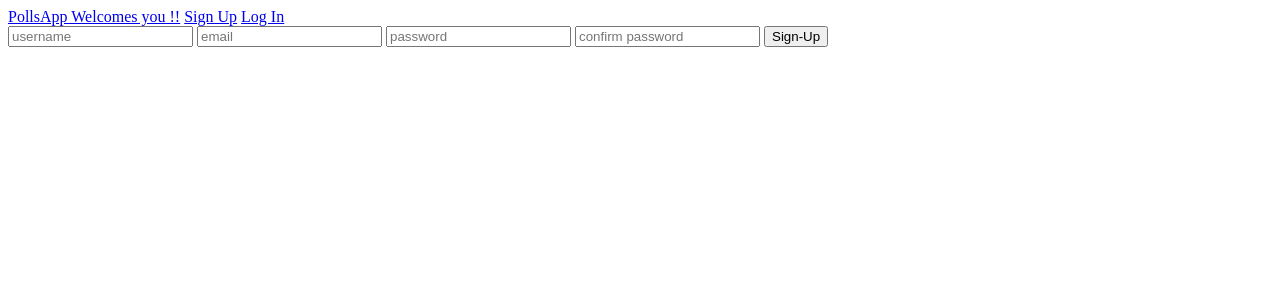
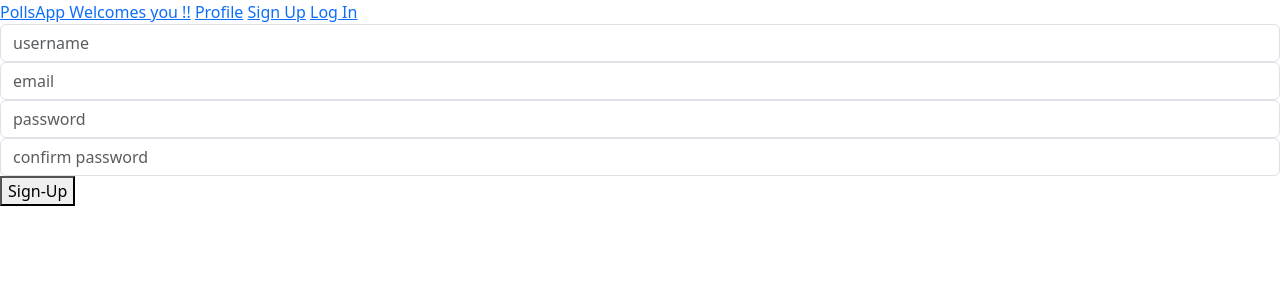
Before and after one commit to tushar17s/pollsapp, a Django app: page /signup/ in a window 1280 px wide. Shown: the top 300 px of the page. Run offline with Django 5.2, Linux system fonts and the light colour scheme.

Commit message:
my commit

```diff
--- a/base/templates/base/home.html
+++ b/base/templates/base/home.html
@@ -1,4 +1,5 @@
 {% extends "index.html" %}
+{% load static %}
 {% block content %}
 {% if request.user.is_authenticated %}
 <h1>hello dear {{request.user.username }} , Welcome!! ;</h1>
--- /dev/null
+++ b/base/templates/base/profile.html
@@ -0,0 +1,5 @@
+{% extends "index.html" %}
+{% load static %}
+{% block content%}
+<h1>Welcome your name is {{request.user.username}}</h1>
+{% endblock  %}
--- a/base/templates/base/signup.html
+++ b/base/templates/base/signup.html
@@ -1,12 +1,15 @@
 {% extends "index.html" %}
+{% load static %}
 {% block content %}
 <form action="" method="POST">
     {% csrf_token %}
-    <input type="text" name="username" placeholder="username" required>
-    <input type="email" name="email" placeholder="email" required>
-    <input type="password" name="password" placeholder="password" required>
-    <input type="password" name="cpassword" placeholder="confirm password" required>
+    <div class = "mb-3">
+    <input type="text" name="username" placeholder="username" required class="form-control">
+    <input type="email" name="email" placeholder="email" required class="form-control">
+    <input type="password" name="password" placeholder="password" required class="form-control">
+    <input type="password" name="cpassword" placeholder="confirm password" required class="form-control">
     <button type="submit">Sign-Up</button>
+</div>
 </form>
 {% if messages %}
 {% for msg in messages %}
--- a/base/urls.py
+++ b/base/urls.py
@@ -6,4 +6,5 @@ urlpatterns = [
     path('signup/', views.sign_up , name = 'signup' ),
     path('login/', views.log_in , name = 'login' ),
     path('logout/', views.log_out , name = 'logout' ),
+    path('profile/', views.profile , name = 'profile' ),
 ]
--- a/base/views.py
+++ b/base/views.py
@@ -60,3 +60,9 @@ def log_out(request) :
     logout(request)
     messages.success(request,"logged out successfully!!")
     return redirect("home")
+
+def profile(request):
+    # it is lock on profile , it only only if user is logged in
+    if request.user.is_authenticated :
+        return render(request,"base/profile.html")
+    return render(request,"base/login.html")
--- a/pollsapp/settings.py
+++ b/pollsapp/settings.py
@@ -118,6 +118,9 @@ USE_TZ = True
 # https://docs.djangoproject.com/en/5.2/howto/static-files/
 
 STATIC_URL = 'static/'
+STATICFILES_DIRS = [
+    BASE_DIR/"static"
+]
 
 # Default primary key field type
 # https://docs.djangoproject.com/en/5.2/ref/settings/#default-auto-field
--- a/templates/index.html
+++ b/templates/index.html
@@ -1,6 +1,9 @@
+{% load static %}
 <!DOCTYPE html>
 <html lang="en">
 <head>
+    <link href="https://cdn.jsdelivr.net/npm/bootstrap@5.3.8/dist/css/bootstrap.min.css" rel="stylesheet" integrity="sha384-sRIl4kxILFvY47J16cr9ZwB07vP4J8+LH7qKQnuqkuIAvNWLzeN8tE5YBujZqJLB" crossorigin="anonymous">
+    <link rel="stylesheet" href={% static "css/style.css" %}>
     <meta charset="UTF-8">
     <meta name="viewport" content="width=device-width, initial-scale=1.0">
     <title>PollsApp</title>
@@ -9,12 +12,14 @@
     <header>
         <nav>
             <a href="{% url 'home' %}">PollsApp Welcomes you !!</a>
+            <a href="{% url 'profile' %}">Profile</a>
             {% if  request.user.is_authenticated %}
             <a href="{% url 'logout' %}">Log Out</a>
             {% else %}
             <a href="{% url 'signup' %}">Sign Up</a>
             <a href="{% url 'login' %}">Log In</a>
             {% endif %}
+
         </nav>
     </header>
     <main>
```
Also changed, not shown: base/templates/base/login.html (+5 -3 lines), db.sqlite3, static/css/style.css (added).
